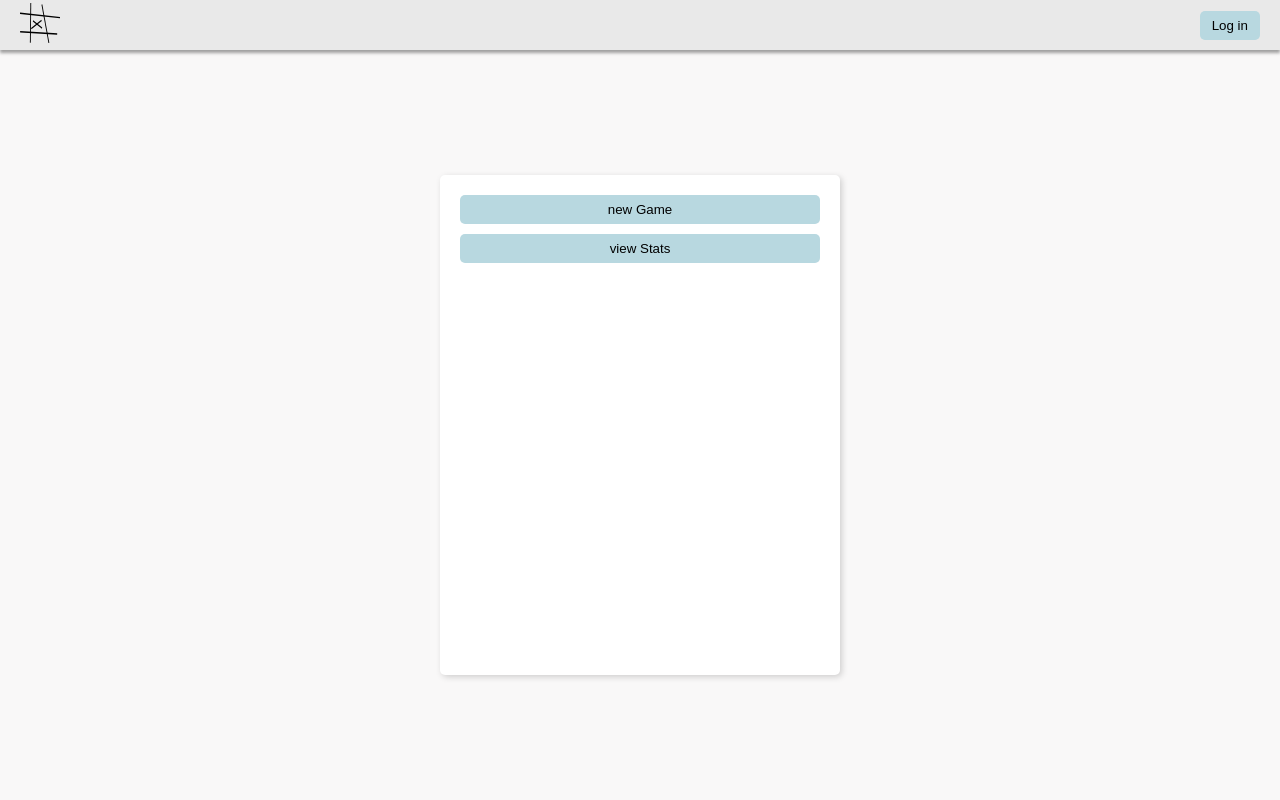
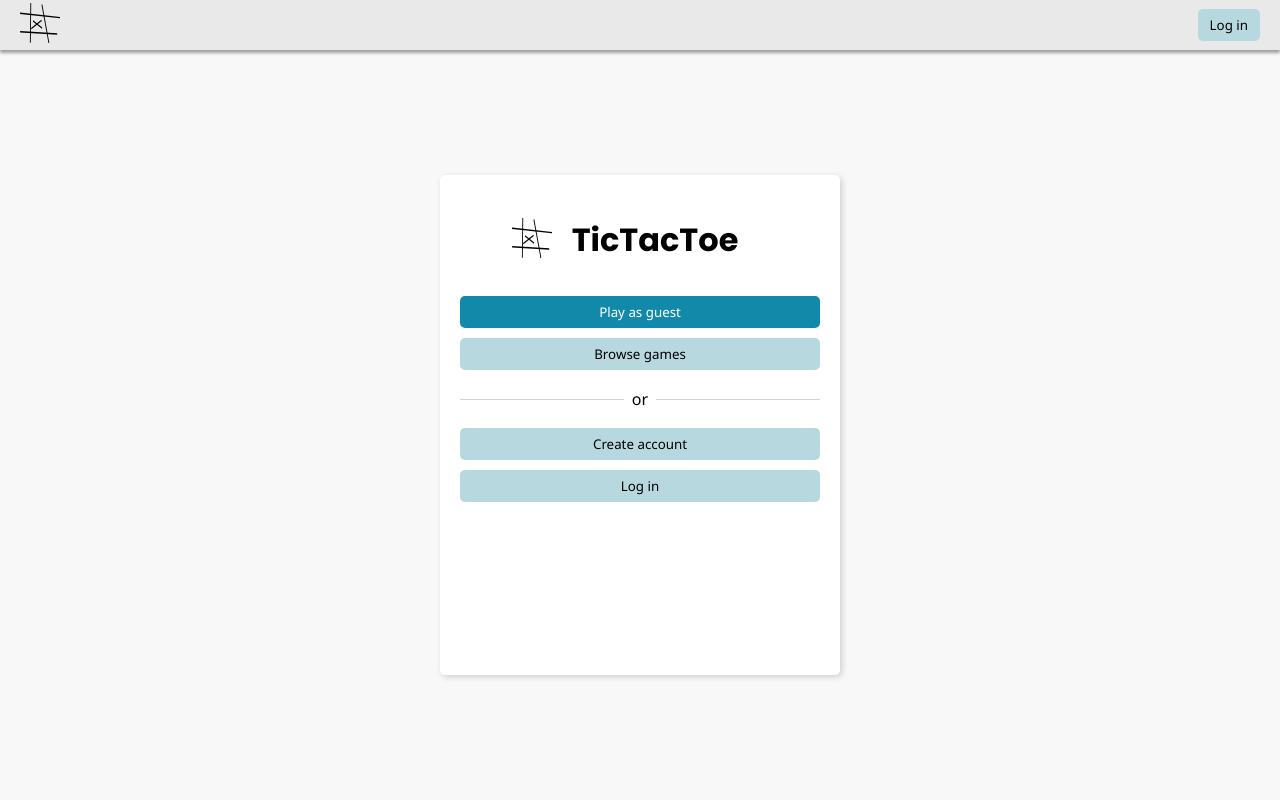
Before and after one commit to ttschnz/tictactoe-webapp-backend, a Flask app: page / in a window 1280 px wide. Run offline with Flask 2, Linux system fonts and the light colour scheme; some libraries are stand-ins or nearby versions.

Commit message:
improvements

```diff
--- a/code/static/script.js
+++ b/code/static/script.js
@@ -5,105 +5,114 @@ document.addEventListener('DOMContentLoaded', () => {
         elmnt.addEventListener("submit", (e) => {
             e.preventDefault(); // don't submit form
             // disable all buttons in form to prevent re-submission
-            elmnt.querySelectorAll("button").forEach((button)=>{
+            elmnt.querySelectorAll("button").forEach((button) => {
                 button.setAttribute("disabled", "");
             });
             let username = elmnt.querySelector("[name='username']").value;
             let email = elmnt.querySelector("[name='email']").value;
             let password = elmnt.querySelector("[name='password']").value;
 
-            let salt =  forge.random.getBytesSync(128);
+            let salt = forge.random.getBytesSync(128);
             // hexify bytes for easy implementation on server
             let key = forge.util.bytesToHex(forge.pkcs5.pbkdf2(password, salt, 12, 32));
             salt = forge.util.bytesToHex(salt);
 
-            $.post("/signup", {username, email, key, salt}, response=>{
+            $.post("/signup", {
+                username,
+                email,
+                key,
+                salt
+            }, response => {
                 console.log("SERVERS RESPONSE TO SIGNUP: ", response);
                 // re-enable buttons
-                elmnt.querySelectorAll("button").forEach((button)=>{
+                elmnt.querySelectorAll("button").forEach((button) => {
                     button.removeAttribute("disabled");
                 });
 
-                if(response.success){
-                    if (response.data.token){
+                if (response.success) {
+                    if (response.data.token) {
                         setCookie("token", response.data.token)
                         goto("/");
-                    }else{
+                    } else {
                         goto("/signin");
                     }
-                }else{
-                    elmnt.querySelector("#feedBackElement").innerHTML="";
+                } else {
+                    elmnt.querySelector("#feedBackElement").innerHTML = "";
                     elmnt.querySelector("#feedBackElement").appendChild(document.createTextNode("Error. Please check your entries or try again later."));
                 }
-            }, "json").fail(()=>{
-                elmnt.querySelector("#feedBackElement").innerHTML="";
+            }, "json").fail(() => {
+                elmnt.querySelector("#feedBackElement").innerHTML = "";
                 elmnt.querySelector("#feedBackElement").appendChild(document.createTextNode("Error. Please check your entries or try again later."));
 
                 // re-enable buttons
-                elmnt.querySelectorAll("button").forEach((button)=>{
+                elmnt.querySelectorAll("button").forEach((button) => {
                     button.removeAttribute("disabled");
                 });
-            })
-            ;
+            });
         })
     });
     document.querySelectorAll("#signinForm").forEach((elmnt) => {
         elmnt.addEventListener("submit", (e) => {
             e.preventDefault(); // don't submit form
             // disable all buttons in form to prevent re-submission
-            elmnt.querySelectorAll("button").forEach((button)=>{
+            elmnt.querySelectorAll("button").forEach((button) => {
                 button.setAttribute("disabled", "");
             });
             let username = elmnt.querySelector("[name='username']").value;
             let password = elmnt.querySelector("[name='password']").value;
 
-            $.post("/getsalt", {username}, response=>{
+            $.post("/getsalt", {
+                username
+            }, response => {
                 console.log("SERVERS RESPONSE TO GETSALT: ", response);
 
-                if(response.success){
+                if (response.success) {
                     let salt = forge.util.hexToBytes(response.data);
                     let key = forge.util.bytesToHex(forge.pkcs5.pbkdf2(password, salt, 12, 32));
 
-                    $.post("/login", {username, key}, response=>{
+                    $.post("/login", {
+                        username,
+                        key
+                    }, response => {
                         console.log("SERVERS RESPONSE TO LOGIN: ", response);
                         // re-enable buttons
-                        elmnt.querySelectorAll("button").forEach((button)=>{
+                        elmnt.querySelectorAll("button").forEach((button) => {
                             button.removeAttribute("disabled");
                         });
 
-                        if(response.success){
+                        if (response.success) {
                             setCookie("token", response.data.token, response.data.token_expires)
                             goto("/");
-                        }else{
-                            elmnt.querySelector("#feedBackElement").innerHTML="";
+                        } else {
+                            elmnt.querySelector("#feedBackElement").innerHTML = "";
                             elmnt.querySelector("#feedBackElement").appendChild(document.createTextNode("Error. Please check your entries or try again later."));
                         }
-                    }, "json").fail(()=>{
-                        elmnt.querySelector("#feedBackElement").innerHTML="";
+                    }, "json").fail(() => {
+                        elmnt.querySelector("#feedBackElement").innerHTML = "";
                         elmnt.querySelector("#feedBackElement").appendChild(document.createTextNode("Error. Please check your entries or try again later."));
 
                         // re-enable buttons
-                        elmnt.querySelectorAll("button").forEach((button)=>{
+                        elmnt.querySelectorAll("button").forEach((button) => {
                             button.removeAttribute("disabled");
                         });
                     });
 
-                }else{
-                    elmnt.querySelector("#feedBackElement").innerHTML="";
+                } else {
+                    elmnt.querySelector("#feedBackElement").innerHTML = "";
                     elmnt.querySelector("#feedBackElement").appendChild(document.createTextNode("Error. Please check your entries or try again later."));
                 }
-            }, "json").fail(()=>{
-                elmnt.querySelector("#feedBackElement").innerHTML="";
+            }, "json").fail(() => {
+                elmnt.querySelector("#feedBackElement").innerHTML = "";
                 elmnt.querySelector("#feedBackElement").appendChild(document.createTextNode("Error. Please check your entries or try again later."));
 
                 // re-enable buttons
-                elmnt.querySelectorAll("button").forEach((button)=>{
+                elmnt.querySelectorAll("button").forEach((button) => {
                     button.removeAttribute("disabled");
                 });
             });
         })
     });
-    window.goto=(link)=>{
+    window.goto = (link) => {
         document.location.pathname = link;
     };
     window.startNewGame = () => {
@@ -113,10 +122,21 @@ document.addEventListener('DOMContentLoaded', () => {
     window.showStatistics = () => {
         alert("showing statistics");
     }
-    window.setCookie = (name, value)=>{
+    window.setCookie = (name, value, expiresUNIX) => {
         const d = new Date();
-        d.setTime(d.getTime() + (9999*24*60*60*1000));
-        let expires = "expires="+ d.toUTCString();
+        d.setTime(expiresUNIX);
+        let expires = "expires=" + d.toUTCString();
         document.cookie = name + "=" + value + ";" + expires + ";path=/";
-      }
+    }
+    window.playAsGuest = () => {
+        alert("playing as guest");
+    }
+    window.logout = () => {
+        setCookie("token", "", new Date().getTime());
+        document.location.reload();
+    }
+    window.browseGames = ()=>{
+        alert("browsing games");
+    }
+
 });
--- a/code/static/styles.css
+++ b/code/static/styles.css
@@ -22,6 +22,11 @@ header {
 * {
     box-sizing: border-box;
     font-family: sans-serif;
+    font-family: 'Noto Sans', sans-serif;
+}
+
+h1, h2, h3, h4, h5, h6{
+    font-family: 'Poppins', sans-serif;
 }
 
 main {
@@ -42,6 +47,7 @@ header {
 
 .tile {
     padding: 20px;
+    padding-bottom: 60px;
     box-shadow: 2px 2px 6px 0px var(--color500);
     border-radius: 5px;
     background: white;
@@ -59,6 +65,7 @@ header {
     display: flex;
     flex-direction: column;
     gap: 10px;
+    position: relative;
 }
 
 form {
@@ -150,3 +157,34 @@ hr.labelledHr {
     color: #a52828;
     font-size: .8em;
 }
+
+.titleRow {
+    display: flex;
+    grid-gap: 20px;
+    padding-right: 30px;
+    align-items: center;
+    justify-content: center;
+}
+
+.bottom {
+    position: absolute;
+    bottom: 20px;
+}
+.left{
+    position: absolute;
+    left: 20px;
+}
+
+a {
+    color: inherit;
+    text-decoration: none;
+    border-bottom: 1px solid transparent;
+    transition: border-bottom .33s;
+}
+
+a:hover, a:focus{
+    border-bottom: 1px solid black;
+}
+*[onclick]{
+    cursor: pointer;
+}
--- a/code/templates/base.html.jinja
+++ b/code/templates/base.html.jinja
@@ -5,7 +5,10 @@
     <head>
         <meta charset="utf-8" >
         <title>{% block title %}{% endblock %} - TicTacToe</title>
-        <link href="{{url_for('static', filename='styles.css')}}" rel="stylesheet">
+        <link rel="preconnect" href="https://fonts.googleapis.com">
+        <link rel="preconnect" href="https://fonts.gstatic.com" crossorigin>
+        <link href="https://fonts.googleapis.com/css2?family=Noto+Sans:wght@400;700&family=Poppins:ital,wght@0,400;0,700;1,500&display=swap" rel="stylesheet">
+        <link href="{{url_for('static', filename='styles.css')}}" rel="stylesheet"><link rel="preconnect" href="https://fonts.googleapis.com">
         <script src="https://cdn.jsdelivr.net/npm/node-forge@1.0.0/dist/forge.min.js" integrity="sha384-kCnNHsI8E0Dde+7EKTwuDBCdtanGM4kajy5i02M0FFyawUCS8bGADvvmwgrGOF9P" crossorigin="anonymous"></script>
         <script src="https://code.jquery.com/jquery-3.6.0.min.js" integrity="sha384-vtXRMe3mGCbOeY7l30aIg8H9p3GdeSe4IFlP6G8JMa7o7lXvnz3GFKzPxzJdPfGK" crossorigin="anonymous"></script>
         <script src="{{url_for('static', filename='script.js')}}"></script>
@@ -13,7 +16,7 @@
     <body>
         <header>
             {% if not request.path == "/" %}
-                <a href="/">{{macros.logo()}}</a>
+                {{macros.logo(asLink = true)}}
             {% else %}
                 <span>{{macros.logo()}}</span>
             {% endif %}
--- a/code/templates/forms.html.jinja
+++ b/code/templates/forms.html.jinja
@@ -10,5 +10,5 @@
 {%- endmacro %}
 
 {% macro labelledHr(label='') -%}
-    <hr data-label={{label}} class="labelledHr">
+    <hr data-label="{{label}}" class="labelledHr">
 {%- endmacro %}
--- a/code/templates/index.html.jinja
+++ b/code/templates/index.html.jinja
@@ -2,7 +2,23 @@
 {% block title %}Home{% endblock %}
 {% block main %}
 <div class="tile rows">
-    {{forms.button(label="new Game", action="javascript:startNewGame()")}}
-    {{forms.button(label="view Stats", action="javascript:showStatistics()")}}
+    <div class="titleRow">
+        {{macros.logo()}}
+        <h1>TicTacToe</h1>
+    </div>
+    {% if username %}
+        {{forms.labelledHr(label="your account")}}
+        {{forms.button(label="New game", action="javascript:startNewGame()", class="primaryAction")}}
+        {{forms.button(label="View stats", action="javascript:showStatistics()")}}
+        {{forms.button(label="Log out", action="javascript:logout()")}}
+        {{forms.labelledHr(label="general")}}
+        {{forms.button(label="Browse games", action="javascript:browseGames()")}}
+    {% else %}
+        {{forms.button(label="Play as guest", action="javascript:playAsGuest()", class="primaryAction")}}
+        {{forms.button(label="Browse games", action="javascript:browseGames()")}}
+        {{forms.labelledHr(label="or")}}
+        {{forms.button(label="Create account", action="goto('/signup')")}}
+        {{forms.button(label="Log in", action="goto('/login')")}}
+    {% endif %}
 </div>
 {% endblock %}
--- a/code/templates/macros.html.jinja
+++ b/code/templates/macros.html.jinja
@@ -1,5 +1,5 @@
-{% macro logo() -%}
-<div class="tictactoeLogo">
+{% macro logo(asLink=false) -%}
+<div class="tictactoeLogo" {% if asLink %}onclick="goto('/')"{% endif %}>
     <svg width="100mm" height="100mm" version="1.1" viewBox="0 0 100 100" xmlns="http://www.w3.org/2000/svg">
         <g transform="matrix(1.0969 0 0 1.6998 -44.844 -174.91)" fill="none" stroke-width="2px" stroke="#000">
             <path d="m65.481 102.9-1.0691 58.532"/>
```
Also changed, not shown: code/templates/login.html.jinja (+5 -2 lines), code/templates/signup.html.jinja (+8 -0 lines).
